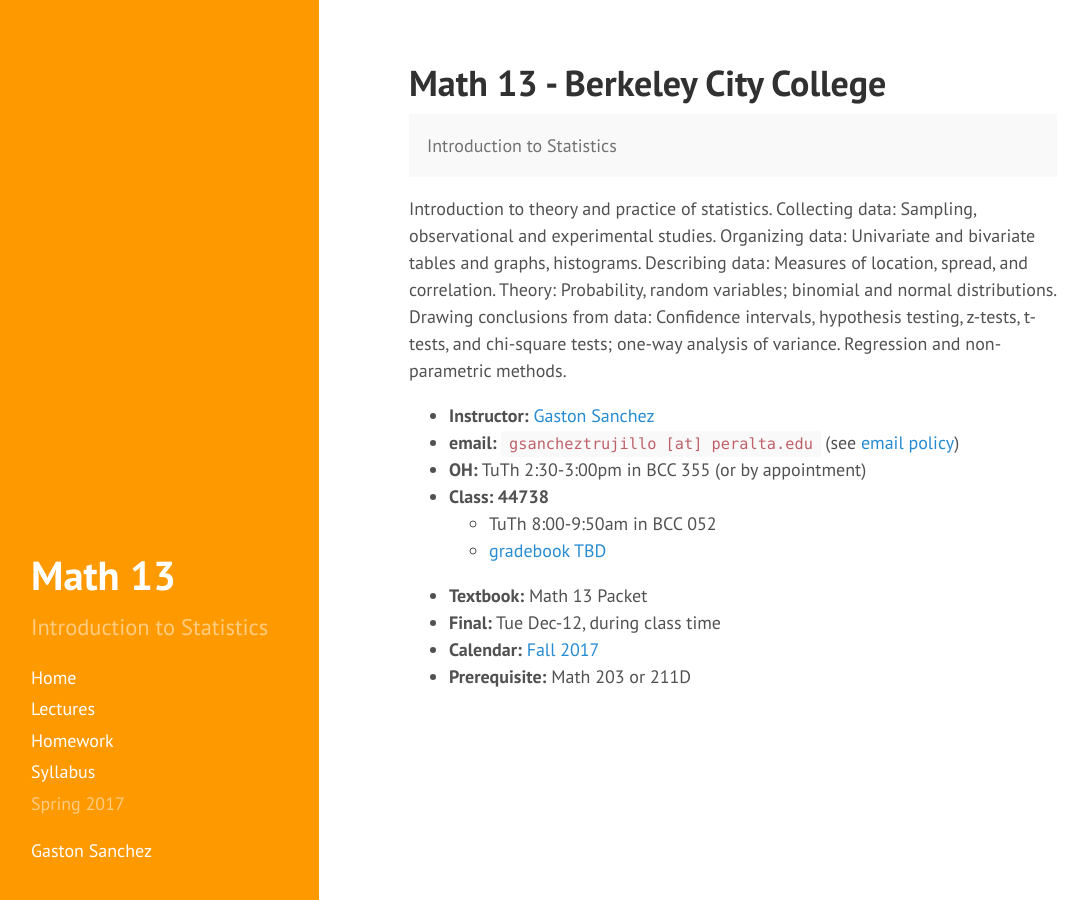
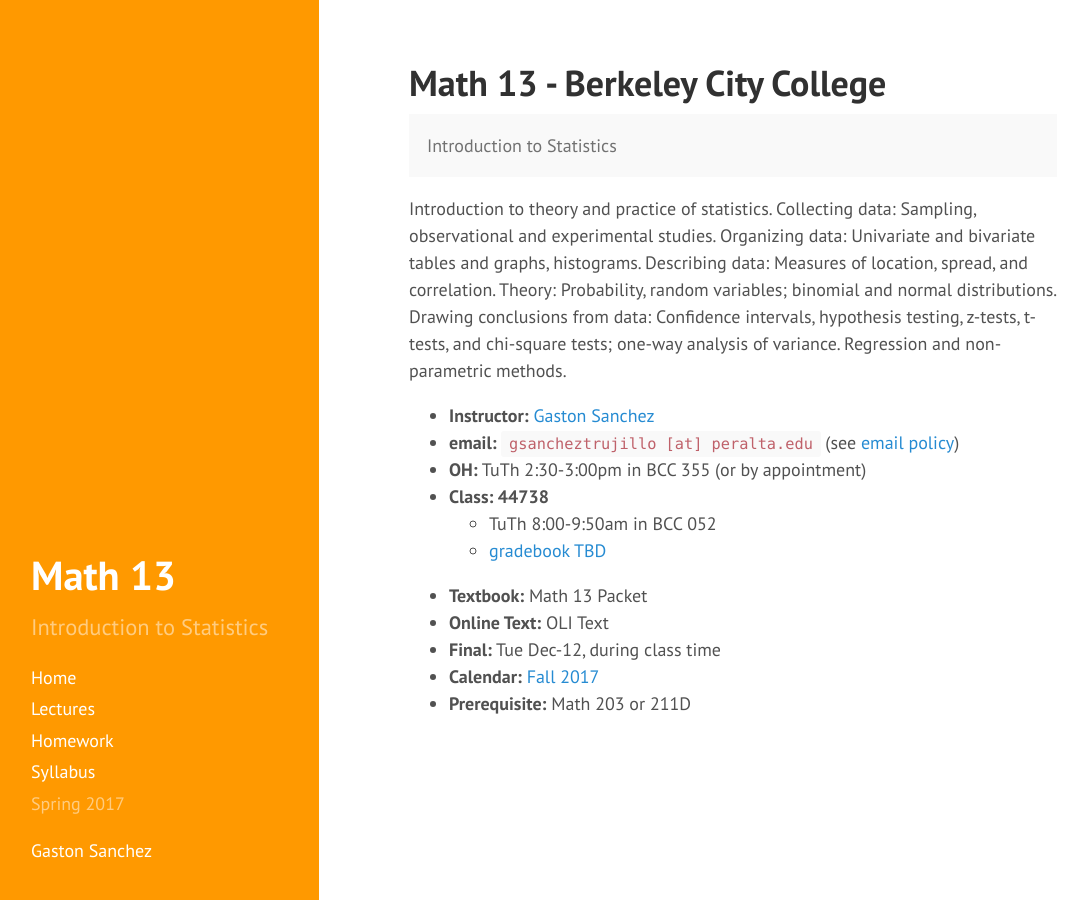
Before and after one commit to gastonstat/relic-math13, a Jekyll site: the page built from index.html, in a window 1280 px wide. Shown: the whole page, without its empty margins (5-1092 px from the left). Built offline with Jekyll 4.4.1, drawn with Linux system fonts in a browser that asks for light colours; nearby versions of some CDN libraries; the list of posts is cut into pages by our own code.

Commit message:
index: add OLI

```diff
--- a/index.html
+++ b/index.html
@@ -24,6 +24,7 @@
     </ul>
   </li>
   <li><b>Textbook:</b> Math 13 Packet</li>
+  <li><b>Online Text:</b> OLI Text</li>
   <li><b>Final:</b> Tue Dec-12, during class time</li>
   <li><b>Calendar:</b> <a href="http://web.peralta.edu/admissions/fall-2017-important-dates-deadlines/" target="_blank">Fall 2017</a></li>
   <li><b>Prerequisite:</b> Math 203 or 211D</li>
```
